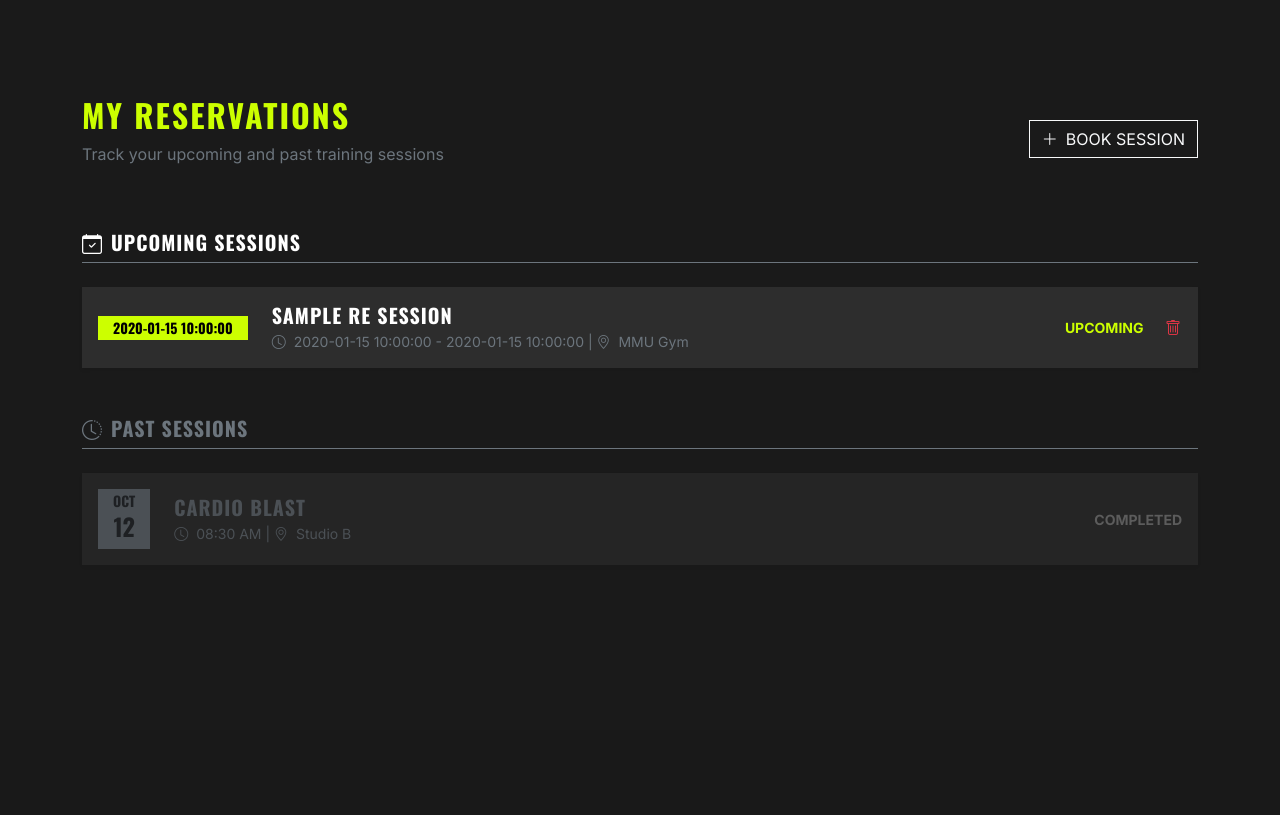
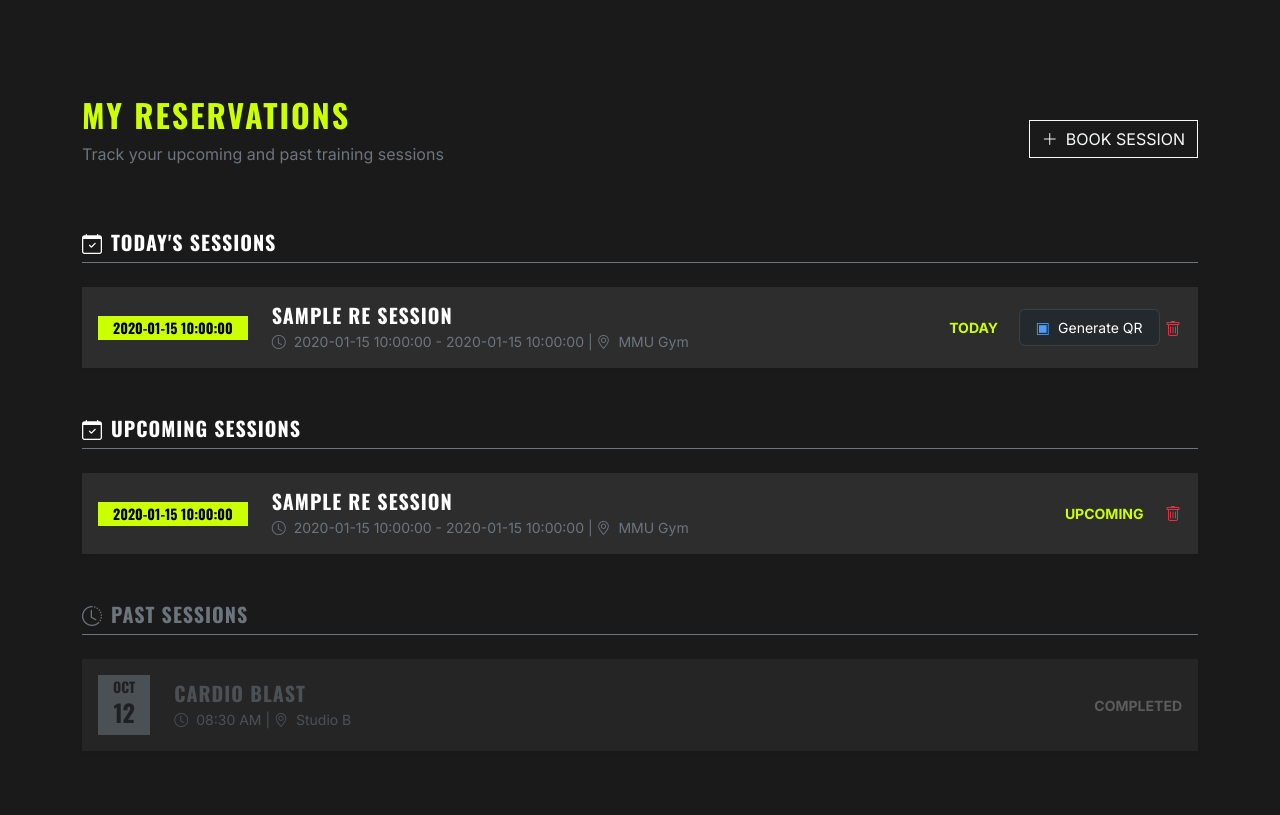
Before and after one commit to nidqija/Gym-Booking-Application, a FastAPI app: template Template/reservation.html in a window 1280 px wide. Shown: the part 70-885 px from the top of the page. Before the commit the page ends 619 px from the top, so only its background shows below. Run offline with FastAPI, Linux system fonts and the light colour scheme; the template is opened without the code that fills it: most values are stand-ins (such as "Sample title", 1, 10 or a date in 2020); some libraries are stand-ins or nearby versions.

Commit message:
added generate qr code button

```diff
--- a/Template/reservation.html
+++ b/Template/reservation.html
@@ -73,6 +73,38 @@
             padding: 3rem;
             color: #666;
         }
+
+        .btn-qr-action {
+    background-color: #24292e; /* Dark "GitHub-style" slate */
+    color: #ffffff;
+    border: 1px solid rgba(255, 255, 255, 0.1);
+    padding: 6px 16px;
+    border-radius: 6px;
+    font-family: 'Inter', system-ui, sans-serif;
+    font-size: 14px;
+    font-weight: 500;
+    cursor: pointer;
+    transition: all 0.2s ease;
+    display: inline-flex;
+    align-items: center;
+    gap: 8px;
+}
+
+.btn-qr-action:hover {
+    background-color: #2f363d;
+    border-color: #8b949e;
+    box-shadow: 0 4px 12px rgba(0, 0, 0, 0.15);
+    transform: translateY(-1px);
+}
+
+.btn-qr-action:active {
+    transform: translateY(0);
+}
+
+.icon {
+    font-size: 1.1em;
+    color: #4a9eff; /* Subtle tech-blue accent */
+}
     </style>
 </head>
 <body>
@@ -89,6 +121,62 @@
             <i class="bi bi-plus-lg me-2"></i>BOOK SESSION
         </a>
     </div>
+
+    <!----- TODAY SESSIONS ------>
+     <section class="mb-5">
+        <h3 class="h5 mb-4 text-white border-bottom border-secondary pb-2">
+            <i class="bi bi-calendar-check me-2 text-lime"></i>Today's Sessions
+        </h3>
+          <div id="today-list">
+            <!-- Example Static Card 1 -->
+             {% if reservations %}
+                {% for res in reservations %}
+
+            <div class="card res-card border-0 rounded-0 shadow-sm mb-3">
+                <div class="card-body d-flex flex-wrap align-items-center justify-content-between">
+                    <div class="d-flex align-items-center">
+                        <div class="date-badge me-4 text-center">
+                            <div class="small" style="line-height: 1;">{{ res.date }}</div>
+
+                        </div>
+                        <div>
+                            <h5 class="mb-1 font-oswald text-uppercase text-white">{{ res.session_name }} Session</h5>
+                            <p class="mb-0 text-secondary small">
+                                <i class="bi bi-clock me-1"></i> {{ res.start_time }} - {{ res.end_time }} |
+                                <i class="bi bi-geo-alt me-1"></i> MMU Gym
+                            </p>
+                        </div>
+                    </div>
+                    <div class="text-end mt-3 mt-md-0">
+                        <span class="small text-uppercase fw-bold me-3 status-upcoming">Today</span>
+                        <form hx-post="/cancelreservation/{{ res.booking_id }}" method="POST" style="display:inline;">
+                            <button
+                                type="submit"
+                                class="btn-qr-action"
+                                onclick="return confirm('Do you want to generate a QR code for this reservation?');">
+                                <span class="icon">▣</span> Generate QR
+                            </button>
+                            <button type="submit"
+                                    class="btn btn-link text-danger p-0"
+                                    onclick="return confirm('Are you sure you want to cancel this reservation?');">
+                                <i class="bi bi-trash"></i>
+                            </button>
+                        </form>
+                    </div>
+                </div>
+            </div>
+                {% endfor %}
+
+            {% else %}
+                <div class="empty-state text-center">
+                    <i class="bi bi-calendar-x mb-3" style="font-size: 3rem;"></i>
+                    <h5 class="mb-0">No upcoming sessions booked</h5>
+                    <p class="text-secondary">Book a session to see it here</p>
+            {% endif %}
+              </div>
+
+
+    </section>
 
     <!-- UPCOMING SESSIONS -->
     <section class="mb-5">
@@ -136,8 +224,7 @@
                     <h5 class="mb-0">No upcoming sessions booked</h5>
                     <p class="text-secondary">Book a session to see it here</p>
             {% endif %}
-
-        </div>
+           </div>
     </section>
 
     <!-- PAST SESSIONS -->
@@ -146,7 +233,7 @@
             <i class="bi bi-clock-history me-2"></i>Past Sessions
         </h3>
 
-        <div id="past-list" style="opacity: 0.6;">
+        <div id="past-sessions" style="opacity: 0.6;">
             <!-- Example Static Card 2 -->
             <div class="card res-card border-0 rounded-0 shadow-sm mb-3" style="border-left-color: #666;">
                 <div class="card-body d-flex flex-wrap align-items-center justify-content-between">
```
